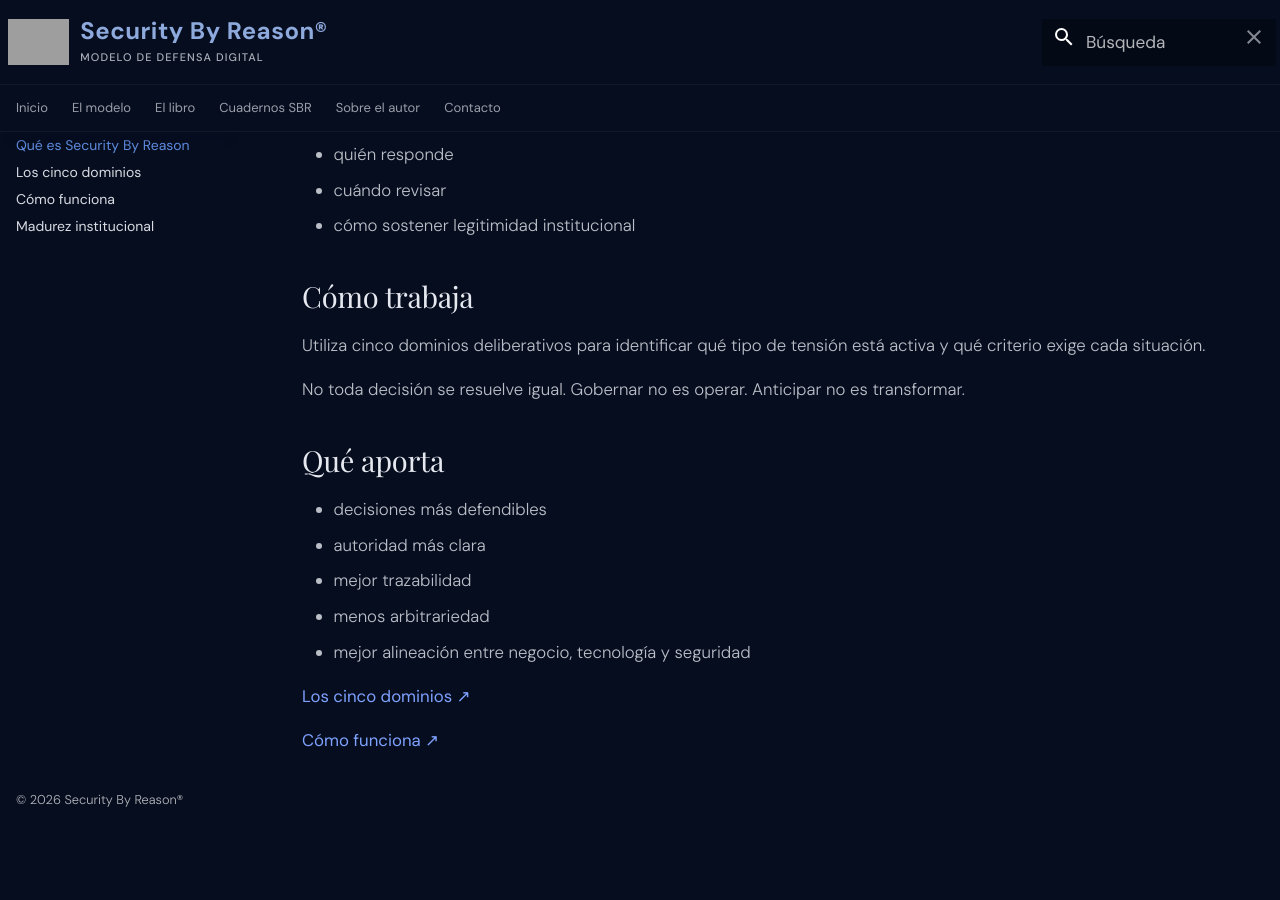
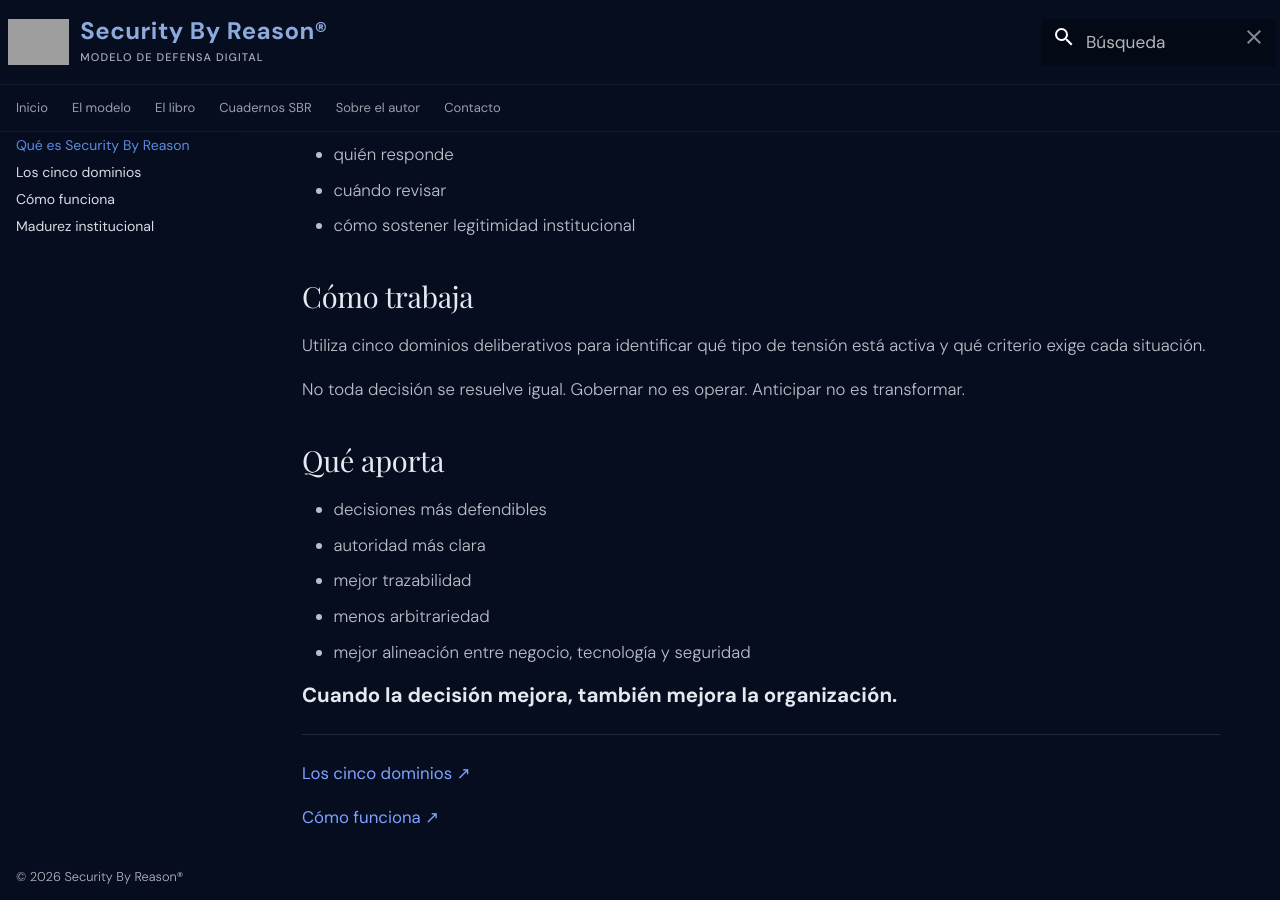
Before and after one commit to danielsasia/sbr-site, an MkDocs documentation site: the page built from docs/modelo/intro.md, in a window 1280 px wide and 900 px high, scrolled down 876 px. Built offline with MkDocs 1.6.1 and Material for MkDocs 9.7.7, drawn with Linux system fonts in a browser that asks for light colours; some web fonts are replaced; before the commit the page ends 1698 px from its top, so only the background shows below that; grey boxes are pictures that could not be loaded.

Commit message:
Update intro.md

```diff
--- a/docs/modelo/intro.md
+++ b/docs/modelo/intro.md
@@ -47,6 +47,10 @@ No toda decisión se resuelve igual. Gobernar no es operar. Anticipar no es tran
 - menos arbitrariedad
 - mejor alineación entre negocio, tecnología y seguridad
 
+<span class="hero-closing">Cuando la decisión mejora, también mejora la organización.</span>
+
+---
+
 [Los cinco dominios](dominios.md){ .text-cta }
 
 [Cómo funciona](como-funciona.md){ .text-cta }
```
